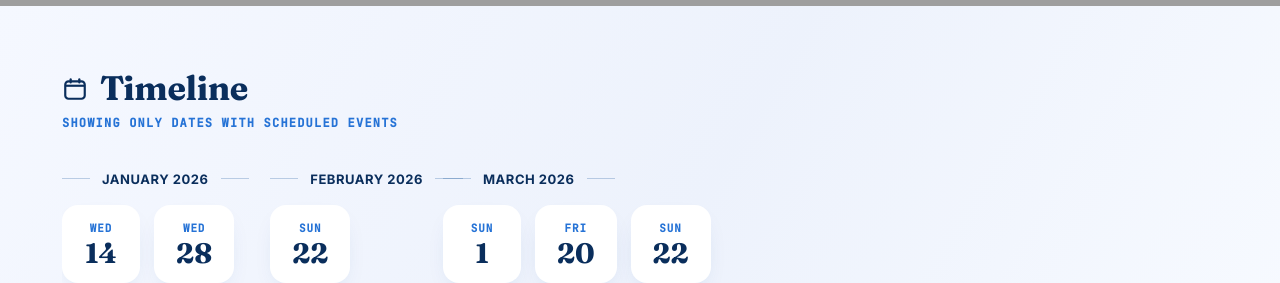
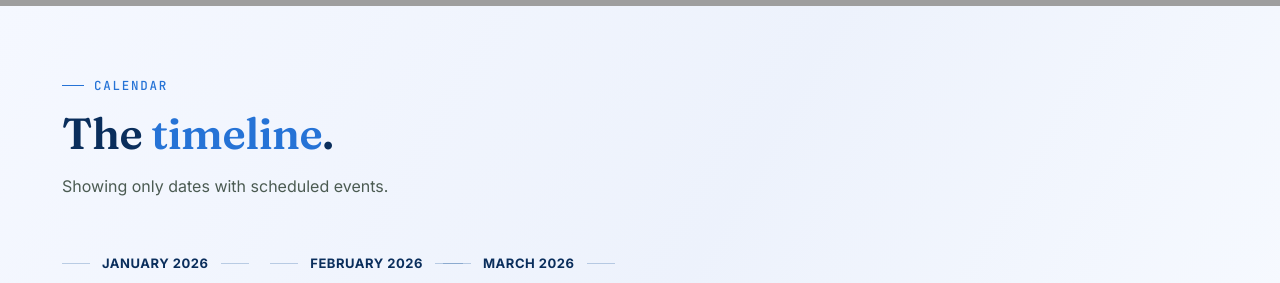
Before and after one commit to boaddavid1/pensattu2, a React (Vite) app in the folder client/: page /events in a window 1280 px wide. Shown: the part 443-726 px from the top of the page. Built offline with nearby package versions, Linux system fonts and the light colour scheme; grey boxes are pictures that could not be loaded.

Commit message:
Match Timeline heading style to section-head pattern used by other headings

```diff
--- a/client/src/index.css
+++ b/client/src/index.css
@@ -530,11 +530,6 @@ footer { background: var(--pine-deep); color: rgba(247, 245, 238, 0.75); padding
   position: relative;
   overflow: hidden;
 }
-.timeline-head { display: flex; flex-direction: column; gap: 8px; margin-bottom: 40px; }
-.timeline-title { display: flex; align-items: center; gap: 12px; }
-.timeline-icon { color: var(--pine-deep); display: inline-flex; }
-.timeline-title h2 { font-family: 'Fraunces', serif; font-size: 34px; color: var(--pine-deep); font-weight: 700; }
-.timeline-subtitle { font-family: 'JetBrains Mono', monospace; font-size: 12px; letter-spacing: 0.1em; text-transform: uppercase; color: var(--moss-deep); font-weight: 600; }
 .timeline-track {
   display: flex;
   flex-wrap: nowrap;
@@ -815,7 +810,6 @@ footer { background: var(--pine-deep); color: rgba(247, 245, 238, 0.75); padding
   .event-modal-body h3 { font-size: 21px; }
   .timeline-section { padding: 48px 0; }
   .timeline-track { gap: 26px; }
-  .timeline-title h2 { font-size: 26px; }
   .timeline-date-card { padding: 12px 16px; min-width: 66px; }
   .timeline-day { font-size: 22px; }
   .map-frame { min-height: 220px; }
--- a/client/src/pages/Events.jsx
+++ b/client/src/pages/Events.jsx
@@ -59,19 +59,10 @@ export default function Events() {
 
       <section className="timeline-section">
         <div className="wrap">
-          <div className="timeline-head">
-            <div className="timeline-title">
-              <span className="timeline-icon">
-                <svg width="26" height="26" viewBox="0 0 24 24" fill="none" xmlns="http://www.w3.org/2000/svg">
-                  <rect x="3" y="5" width="18" height="16" rx="3" stroke="currentColor" strokeWidth="2"/>
-                  <path d="M3 9H21" stroke="currentColor" strokeWidth="2"/>
-                  <path d="M8 3V6" stroke="currentColor" strokeWidth="2" strokeLinecap="round"/>
-                  <path d="M16 3V6" stroke="currentColor" strokeWidth="2" strokeLinecap="round"/>
-                </svg>
-              </span>
-              <h2>Timeline</h2>
-            </div>
-            <span className="timeline-subtitle">Showing only dates with scheduled events</span>
+          <div className="section-head">
+            <span className="eyebrow">Calendar</span>
+            <h2>The <em>timeline</em>.</h2>
+            <p>Showing only dates with scheduled events.</p>
           </div>
 
           <div className="timeline-track">
```
